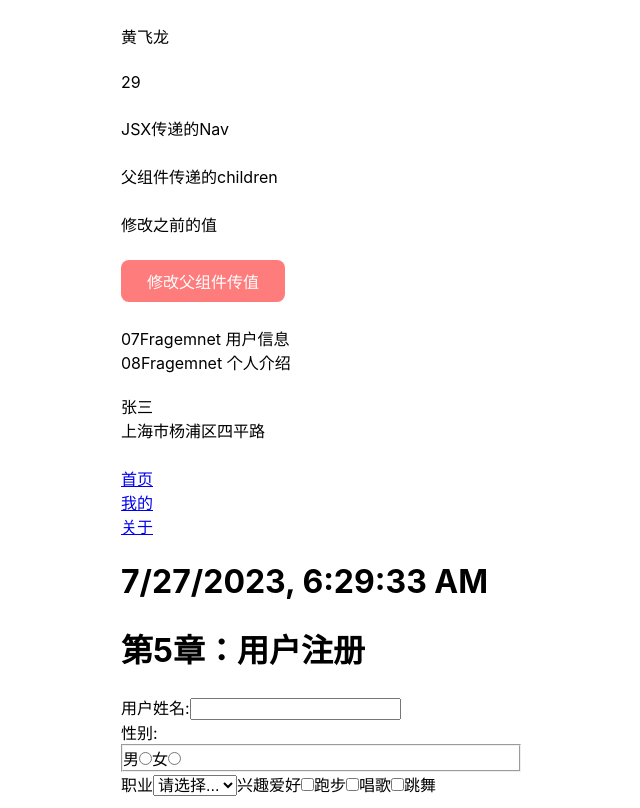
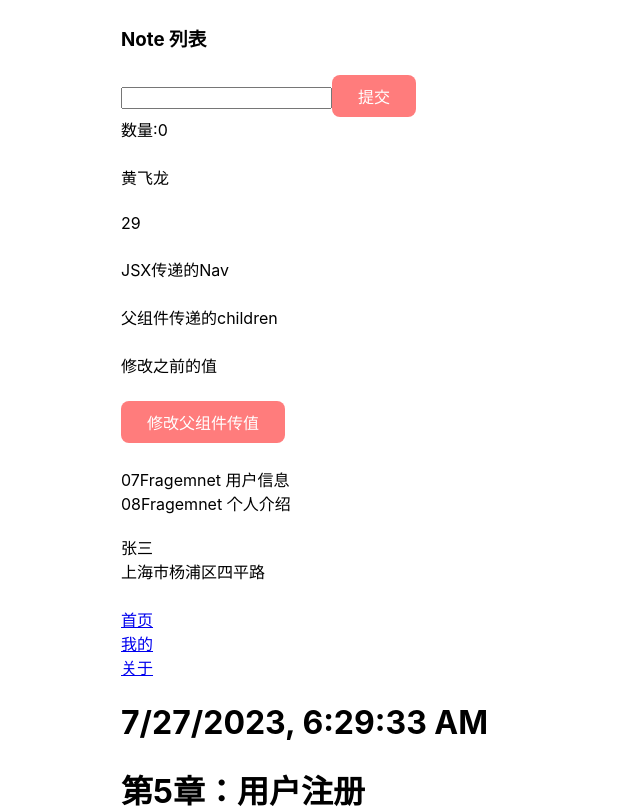
Before and after one commit to feelonewong/01-first-react-app, a React (Create React App) app: page / in a window 1280 px wide. Shown: the top 808 px of the page, without its empty margins (319-959 px from the left). Built offline with nearby package versions, Linux system fonts and the light colour scheme.

Commit message:
update: 完成第9章

```diff
--- a/src/App.js
+++ b/src/App.js
@@ -12,6 +12,7 @@ import Nav from './pages/07JSX/childItem'
 import ParentValue from './pages/08ParenetValue/index'
 import ParentJSXChild from './pages/08ParenetValue/nav'
 import CompValue from './pages/08ParenetValue/compValue'
+import ReactStateSuper from "./pages/09ReactStateSuper";
 import { useState } from "react";
 function App() {
   const [microBlogs, setMicroBlogs] = useState([
@@ -87,6 +88,9 @@ function App() {
   }
   return (
     <main className="container">
+      {/* 第9章开始 */}
+      <ReactStateSuper></ReactStateSuper>
+      {/* 第9章结束 */}
       {/* 第8章开始 */}
       <CompValue></CompValue>
       <ParentJSXChild></ParentJSXChild>
--- a/src/index.js
+++ b/src/index.js
@@ -6,9 +6,9 @@ import reportWebVitals from './reportWebVitals';
 
 const root = ReactDOM.createRoot(document.getElementById('root'));
 root.render(
-  <React.StrictMode>
+  // <React.StrictMode>
     <App />
-  </React.StrictMode>
+  // </React.StrictMode>
 );
 
 // If you want to start measuring performance in your app, pass a function
--- /dev/null
+++ b/src/pages/09ReactStateSuper/index.js
@@ -0,0 +1,97 @@
+import { useReducer, useState } from "react";
+
+function notesReducer(notes, action) {
+  switch (action.type) {
+    case "add": {
+      return [
+        ...notes,
+        {
+          id: action.id,
+          note: action.note,
+        },
+      ];
+    }
+    case "delete": {
+      return notes.filter((note) => {
+        return note.id !== action.id;
+      });
+    }
+    default:
+        throw new Error("不符合的类型")
+  }
+}
+function ReactStateSuper() {
+  const [note, setNote] = useState("");
+//   const [notes, setNotes] = useState([]);
+  const [notes, dispatch] = useReducer(notesReducer,[]);
+
+  function handleInputNote(e) {
+    setNote(e.target.value);
+  }
+  function handleAddNote() {
+    // setNotes((preNotes) => {
+    //   const newNotes = [
+    //     ...preNotes,
+    //     {
+    //       id: notes.length,
+    //       note: note,
+    //     },
+    //   ];
+    //   console.log("new", newNotes);
+    //   return newNotes;
+    // });
+    dispatch({
+        type: 'add',
+        id: notes.length,
+        note: note
+    })
+    setNote("");
+  }
+  function handleDelete(id) {
+    // setNotes(
+    //   notes.filter((note) => {
+    //     return note.id !== id;
+    //   })
+    // );
+    dispatch({
+        type: 'delete',
+        id
+    })
+  }
+
+  return (
+    <main>
+      <h3>Note 列表</h3>
+      <NoteList notes={notes} onDel={handleDelete}></NoteList>
+      <input type="text" value={note} onChange={handleInputNote} />
+      <button onClick={handleAddNote}>提交</button>
+      <NoteCount count={notes.length}></NoteCount>
+    </main>
+  );
+}
+
+function NoteList({ notes, onDel }) {
+  function handleDel(id) {
+    onDel(id);
+  }
+  return (
+    <>
+      {notes.map((note) => (
+        <p key={note.id}>
+          👤{note.id}--- 😄{note.note} &nbsp;
+          <button onClick={() => handleDel(note.id)}>删除</button>{" "}
+        </p>
+      ))}
+    </>
+  );
+}
+function NoteCount({ count }) {
+  return (
+    <>
+      {" "}
+      <p> 数量:{count}</p>{" "}
+    </>
+  );
+}
+
+export default ReactStateSuper;
```
